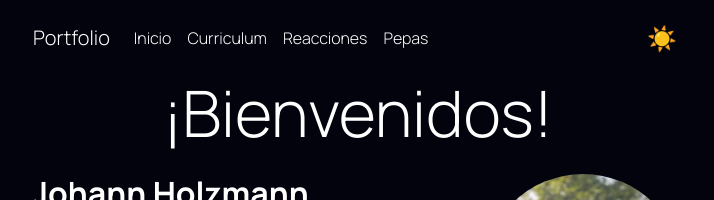
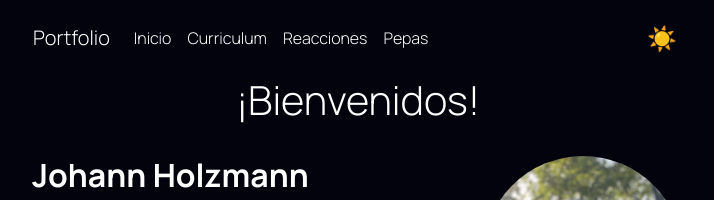
Before and after one commit to johannholzmann/portfolio, a Next.js app: page / in a window 1280 px wide. Shown: the top 200 px of the page, without its empty margins (282-996 px from the left). Built offline with nearby package versions, Linux system fonts and the light colour scheme; no server answers; the database is empty.

Commit message:
Update home page

```diff
--- a/pages/index.js
+++ b/pages/index.js
@@ -12,7 +12,6 @@ import Pepas from "../components/pepas/index.js";
 
 
 export default function Home() {
-
   return (
     <div className={styles.container}>
       <Head>
@@ -21,7 +20,7 @@ export default function Home() {
         <link rel="icon" href="/favicon.ico" />
       </Head>
 
-      <h1 className={styles.title}>
+      <h1 style={{ textAlign: "center" }}>
         ¡Bienvenidos!
       </h1>
       <br />
```
